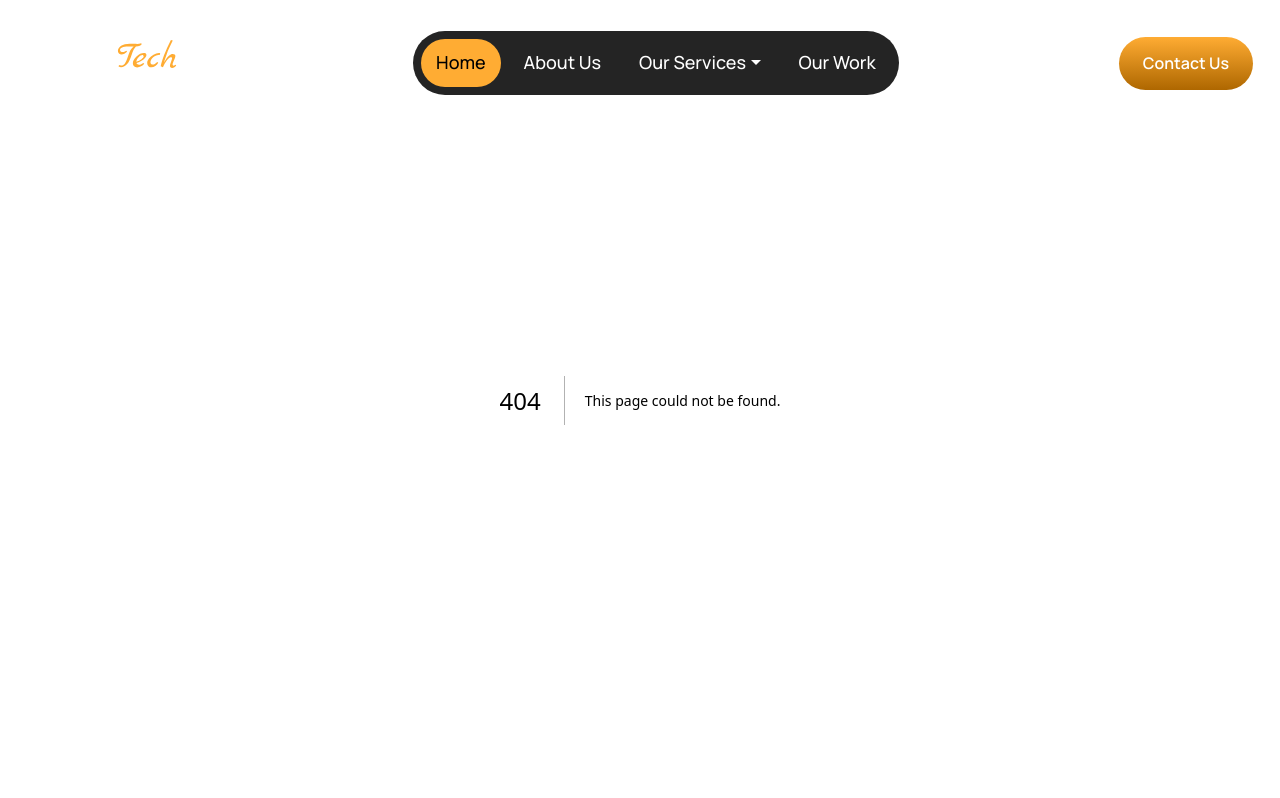
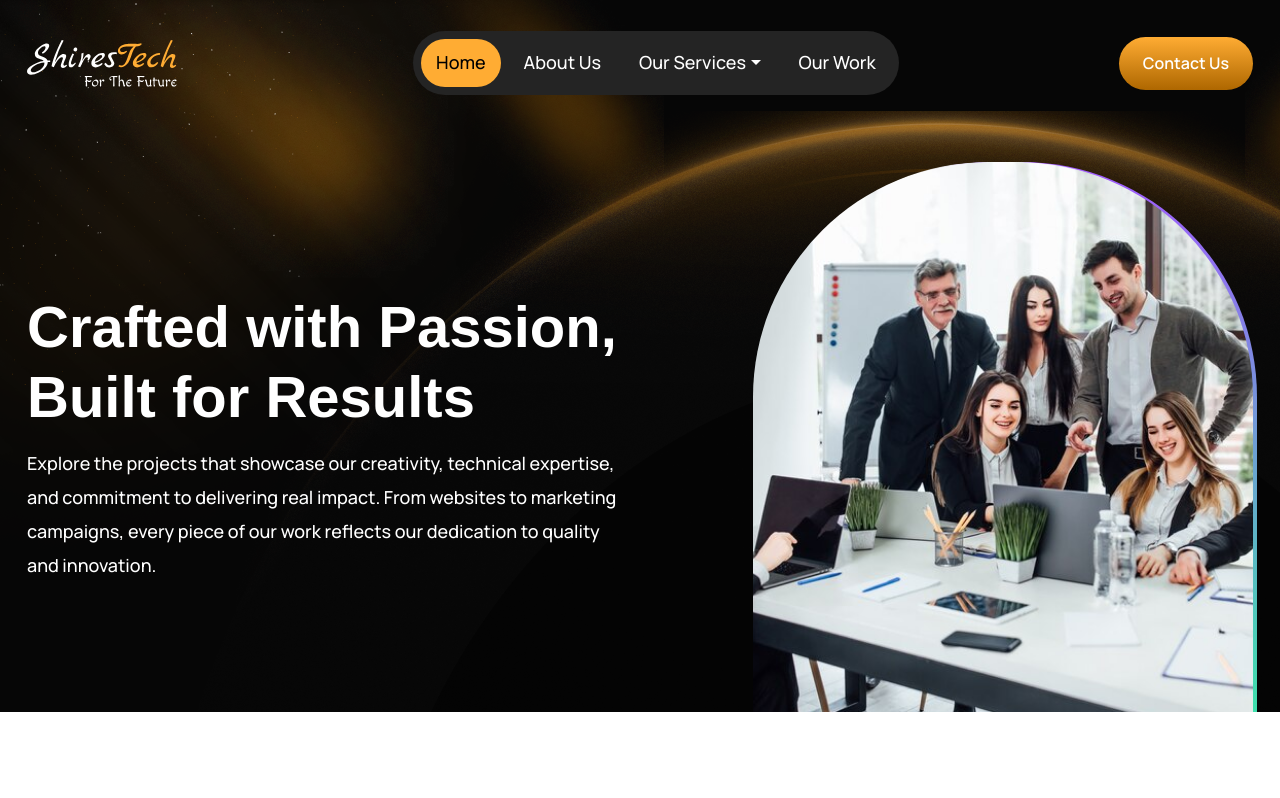
Before and after one commit to MohamadAdil/shirestech, a Next.js app: page /our-work in a window 1280 px wide. Before the commit this address had no page. Shown: the top 798 px of the page. Built offline with nearby package versions, Linux system fonts and the light colour scheme; a web font is replaced by a local one.

Commit message:
'16-04-2025'

```diff
--- a/src/app/components/home/OurIndustries.jsx
+++ b/src/app/components/home/OurIndustries.jsx
@@ -71,6 +71,7 @@ const OurIndustries = () => {
                     />
                   </div>
                   <h4>{item.title}</h4>
+                  <p>{item.description}</p>
                 </div>
               </motion.div>
             ))}
--- a/src/app/globals.css
+++ b/src/app/globals.css
@@ -384,7 +384,12 @@ form textarea:focus {
   -webkit-line-clamp: 2;
   overflow: hidden;
 }
-
+.industries-card-item p{
+  text-align: center;
+  font: 400 14px / 1.6 var(--font-family-p2);
+  letter-spacing: 0;
+  color: #666;
+}
 .industries-card-img {
   width: 70px;
   height: 70px;
--- /dev/null
+++ b/src/app/our-work/page.jsx
@@ -0,0 +1,29 @@
+'use client';
+
+import { motion } from 'framer-motion';
+import ArticleSc from "../components/ai-insights/ArticleSc";
+import InnerHero from "../components/common/sections/InnerHero";
+
+export default function OurWork() {
+  return (
+    <div>
+      {/* Scroll-triggered animation for InnerHero */}
+      <motion.div
+        initial={{ opacity: 0, y: -50 }}
+        whileInView={{ opacity: 1, y: 0 }} // Animation triggered every time the element is in view
+        transition={{ duration: 0.8, ease: 'easeOut' }}
+        viewport={{ once: false, amount: 0.2 }} // Triggers every time the element comes into the viewport
+      >
+        <InnerHero
+          title="Crafted with Passion, Built for Results"
+          description="Explore the projects that showcase our creativity, technical expertise, and commitment to delivering real impact. From websites to marketing campaigns, every piece of our work reflects our dedication to quality and innovation."
+          imageSrc="/images/ai-insights/ai-hero-img.png"
+          imageAlt="AI Technology"
+        />
+      </motion.div>
+
+      {/* ArticleSc is outside the motion.div */}
+      <ArticleSc />
+    </div>
+  );
+}
```
Also changed, not shown: public/images/logo.svg.
